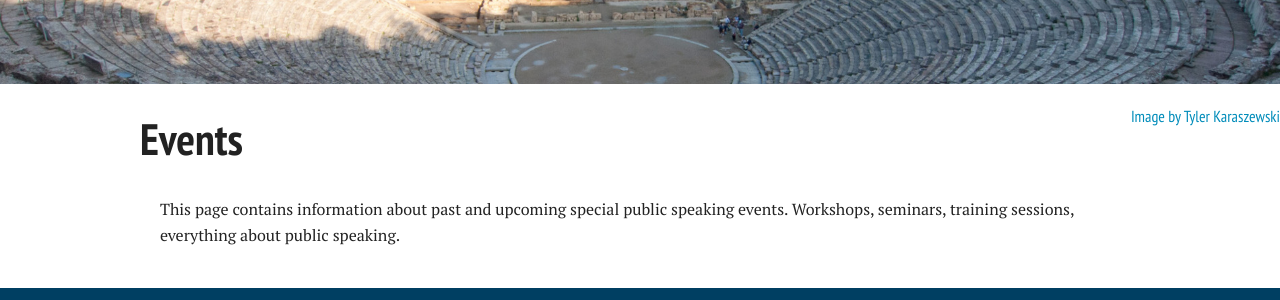
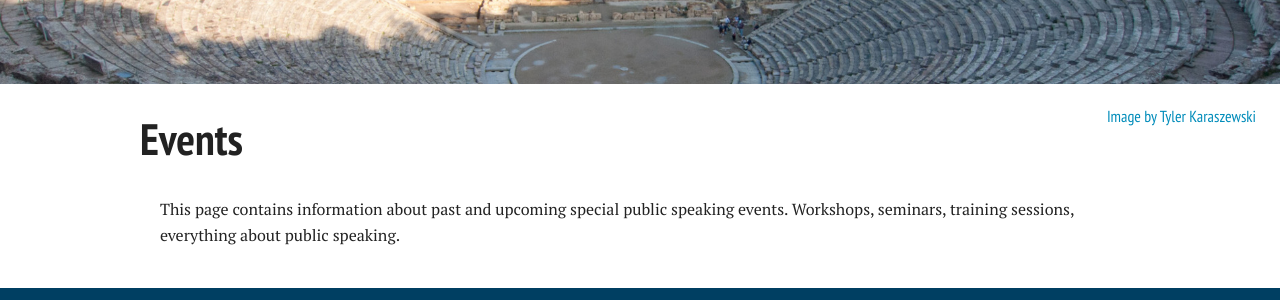
Before and after one commit to theHealingCosmos/fbtm_website, a Jekyll site: the page built from events.md, in a window 1280 px wide. Shown: the part 248-548 px from the top of the page. Built offline with Jekyll 4.4.1, drawn with Linux system fonts in a browser that asks for light colours; some web fonts are replaced; comment, search, counter and statistics services are not loaded.

Commit message:
Added margin-right to immage descriptopn

```diff
--- a/_includes/header.html
+++ b/_includes/header.html
@@ -36,7 +36,7 @@
 </header>
 {% if page.image.feature %}
 <img src="{{ site.baseurl }}/img/{{ page.image.feature }}" class="banner-image full-width" />
-<a class="right small" href="{{ page.image.creditlink }}"/>Image by {{ page.image.credit }}</a>
+<a class="right small margin-right" href="{{ page.image.creditlink }}"/>Image by {{ page.image.credit }}</a>
 {% else %}
 <img src="{{ site.baseurl }}/img/{{ site.default_image.feature }}" class="banner-image full-width" />
 <a class="right banner-image-credit" href="{{ site.default_image.creditlink }}"/>Image by {{ site.default_image.credit }}</a>
--- a/_sass/_custom.scss
+++ b/_sass/_custom.scss
@@ -14,6 +14,10 @@ $std-pad: rem-calc(20);
 
 .header-font {
   font-family: $header-font-family;
+}
+
+.margin-right {
+  margin-right: 1.5rem;
 }
 
 .heavy-text {
```
